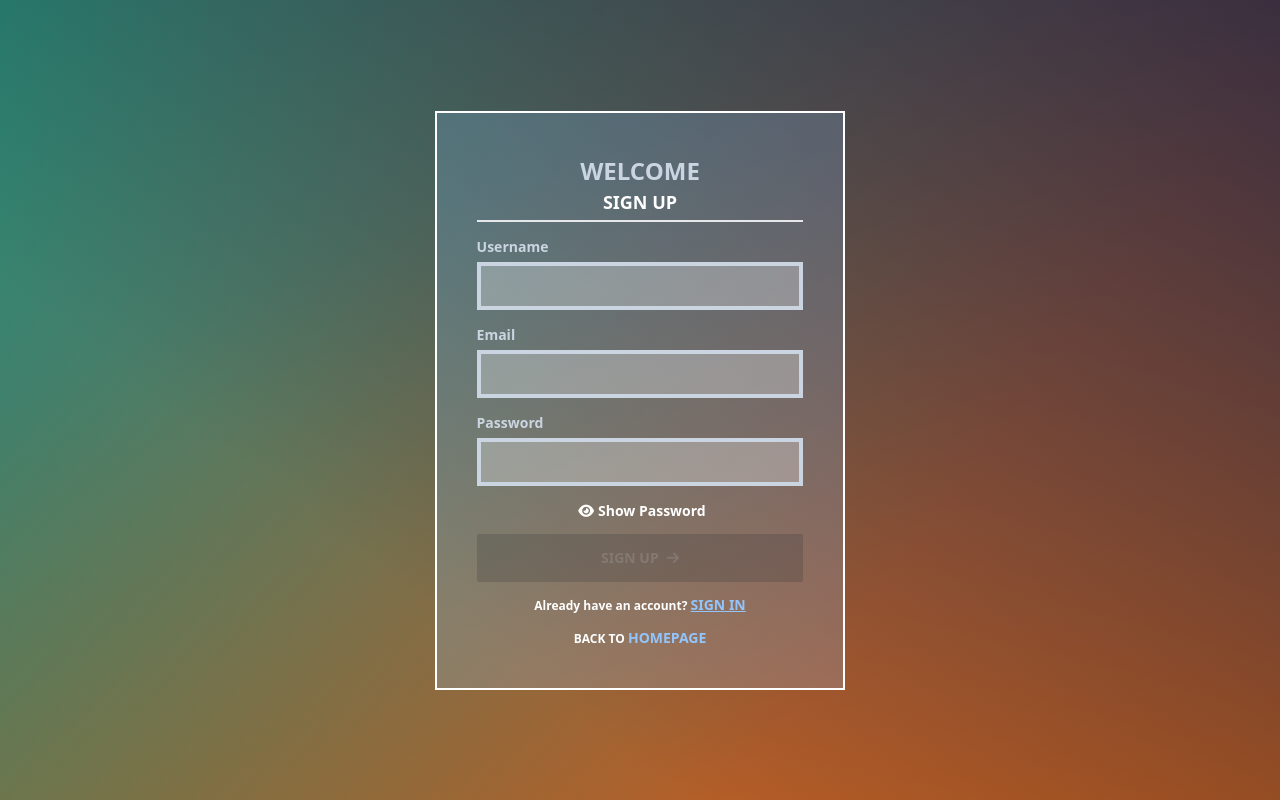
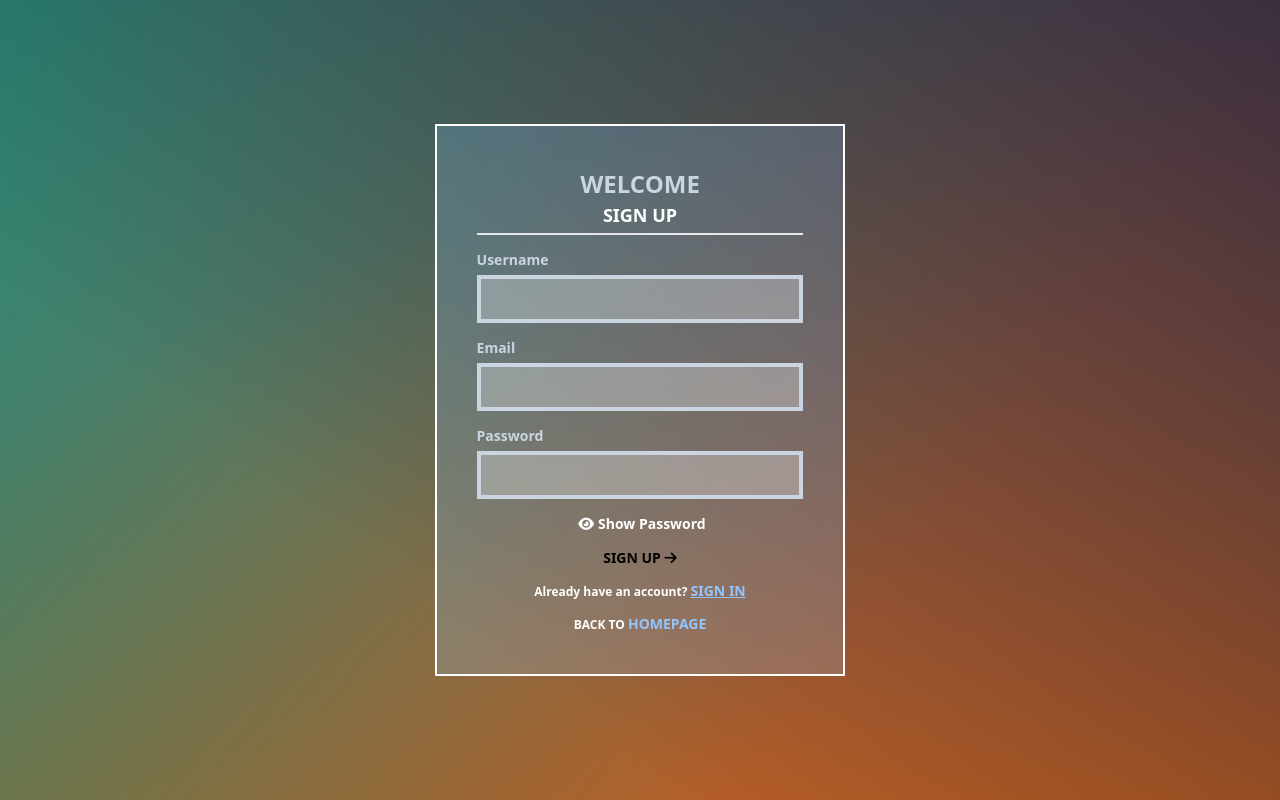
Before and after one commit to khen0071/Expense_Tracker, a React (Vite) app in the folder frontend/: page /register in a window 1280 px wide. Built offline with nearby package versions, Linux system fonts and the light colour scheme.

Commit message:
fix bugs

```diff
--- a/frontend/src/features/api/apiSlice.js
+++ b/frontend/src/features/api/apiSlice.js
@@ -10,5 +10,5 @@ export const apiSlice = createApi({
   reducerPath: "api",
   baseQuery: fetchBaseQuery({ baseUrl: "" }),
   tagTypes: ["Expense", "User"],
-  endpoints: () => ({}),
+  endpoints: (builder) => ({}),
 });
--- a/frontend/tailwind.config.js
+++ b/frontend/tailwind.config.js
@@ -4,8 +4,5 @@ export default {
   theme: {
     extend: {},
   },
-  plugins: [require("daisyui")],
-  daisyui: {
-    themes: ["business"],
-  },
+  plugins: [],
 };
```
Also changed, not shown: package.json (+4 -4 lines), 1 other file (tests, documents, lock files or other folders).
